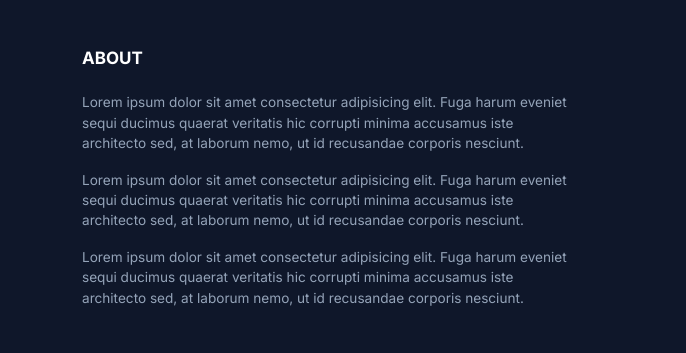
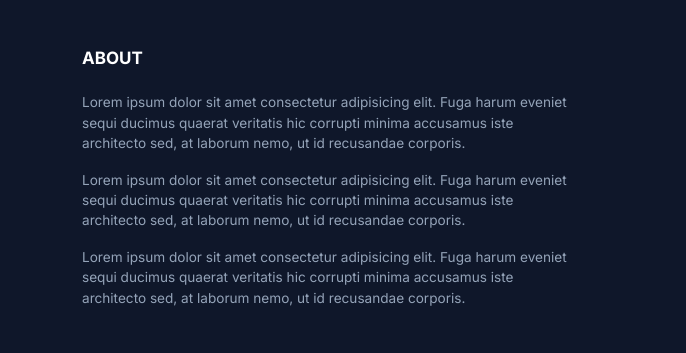
Before and after one commit to sp1lu/cv, a website with bundled scripts: page index.html in a window 1280 px wide. Shown: the top 353 px of the page, 594-1280 px from the left. Built offline with nearby package versions, Linux system fonts and the light colour scheme.

Commit message:
Minor updates

```diff
--- a/index.html
+++ b/index.html
@@ -69,17 +69,17 @@
                         <p>
                             Lorem ipsum dolor sit amet consectetur adipisicing elit. Fuga harum eveniet sequi ducimus
                             quaerat veritatis hic corrupti minima accusamus iste architecto sed, at laborum nemo, ut id
-                            recusandae corporis nesciunt.
+                            recusandae corporis.
                         </p>
                         <p>
                             Lorem ipsum dolor sit amet consectetur adipisicing elit. Fuga harum eveniet sequi ducimus
                             quaerat veritatis hic corrupti minima accusamus iste architecto sed, at laborum nemo, ut id
-                            recusandae corporis nesciunt.
+                            recusandae corporis.
                         </p>
                         <p>
                             Lorem ipsum dolor sit amet consectetur adipisicing elit. Fuga harum eveniet sequi ducimus
                             quaerat veritatis hic corrupti minima accusamus iste architecto sed, at laborum nemo, ut id
-                            recusandae corporis nesciunt.
+                            recusandae corporis.
                         </p>
                     </div>
 
```
